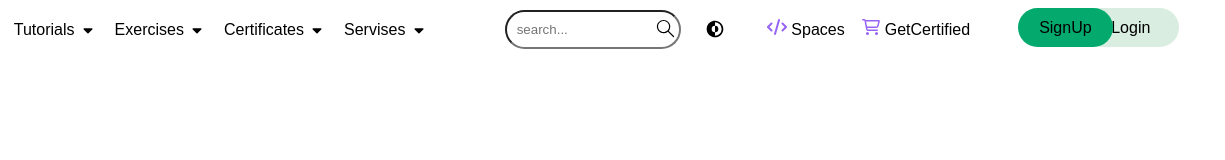
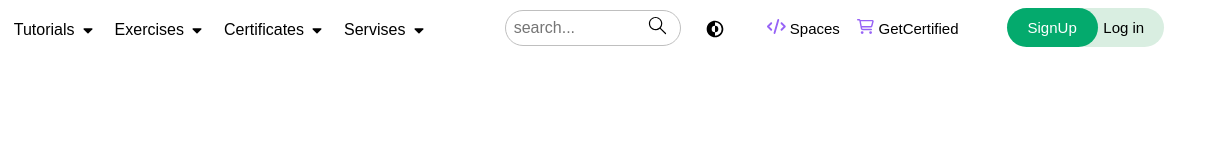
Before and after one commit to VahidD20/w3, a plain HTML site: page index.html in a window 1280 px wide. Shown: the full height of the page, 55-1280 px from the left. Drawn offline with Linux system fonts and the light colour scheme.

Commit message:
issues solved

```diff
--- a/css/main.css
+++ b/css/main.css
@@ -1,6 +1,8 @@
 body {
     font-family: "Arial";
     margin: 0;
+    font-size: 15px;
+    font-weight: inherit;
 }
 
 @font-face {
@@ -126,6 +128,7 @@ ul {
     }
     .menu_list_desk > ul{
         padding-top: 0.7rem;
+        display: inline-block;
     }
     .menu_list_desk > ul > li{
         float: left;
@@ -137,6 +140,7 @@ ul {
     .menu_list_desk > ul > li > a > svg{
         padding-top: 0.5rem;
     }
+
 }
 
 /* ######## second column ######## */
@@ -167,8 +171,10 @@ ul {
     }
     .search_input > input {
         border-radius: 25px;
-        padding: 10px;
+        padding: 8px;
         width: 11rem;
+        font-size: 16px;
+        border: 1px solid #bfbfbf;
     }
     .search_mobile{
         height: 3.5rem;
@@ -176,7 +182,7 @@ ul {
     .search_mobile > button{
         float: right;
         position: relative;
-        right: -1rem;
+        right: -0.5rem;
         top: -3rem;
     }
 
@@ -192,7 +198,7 @@ ul {
     }
     .search_mobile > button{
     position: relative;
-    right: -1rem;
+    right: -0.5rem;
     top: -3rem;
     }
 }
@@ -230,10 +236,14 @@ ul {
         background-color: #04aa6d;
         border-radius: 22px;
         padding: 11px 21px 11px 21px;
+        color: #fff;
     }
     .login{
         padding-left: 0.1rem;
         padding-top: 1.2rem;
+    }
+    .login > a{
+        padding: 11px 20px 11px 36px ;
     }
 
 }
@@ -250,6 +260,7 @@ ul {
     }
     .right_list_desk > nav{
         padding-top: 1.2rem;
+        display: inline-block;
     }
     .signup{
         padding-left: 1rem;
@@ -270,11 +281,12 @@ ul {
     padding: 1rem 0 1rem 18rem;
     width: 100%;
 }
-/* @media screen and (min-width: 620px) {
+@media screen and (min-width: 620px) {
     .mult_sign{
+    padding: 1rem 0 1rem 34.5rem;
 
     }
-} */
+}
 
 .tutorial_line{
     background-color: #fff;
@@ -290,7 +302,12 @@ ul {
     padding-left: 2rem;
     padding-top: 1rem;
     color: #fff4a3;
+    padding-bottom: 0.5rem;
 }
+.first_title > h1 {
+    font-weight: inherit;
+}
+
 .submenu{
     padding-left: 2rem;
     color: #fff;
@@ -311,6 +328,7 @@ ul {
 .mobile_bar > nav > ul> li > a{
     color: #fff;
     padding-left: 2.5rem;
+    font-size: 18px;
 }
 
 .li{
--- a/index.html
+++ b/index.html
@@ -48,7 +48,7 @@
             <div class="second_col">
                 <div class="search_mobile">
                     <div class="search_input">
-                        <input type="search" id="search" name="search" placeholder="search...">
+                        <input type="text" id="search" name="search" placeholder="search...">
                     </div>
                     <button>
                         <svg xmlns="http://www.w3.org/2000/svg" width="23px" height="23px" viewBox="0 0 48 48">
@@ -89,7 +89,7 @@
                     <a href="/" title="sign up">SignUp</a>
                 </div>
                 <div class="login">
-                    <a href="/" title="login">Login</a>
+                    <a href="/" title="login">Log in</a>
                 </div>
             </div>
         </div>
```
